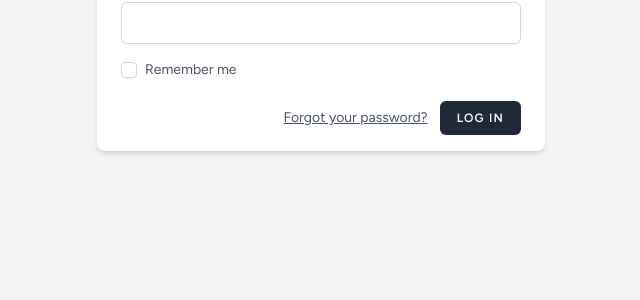
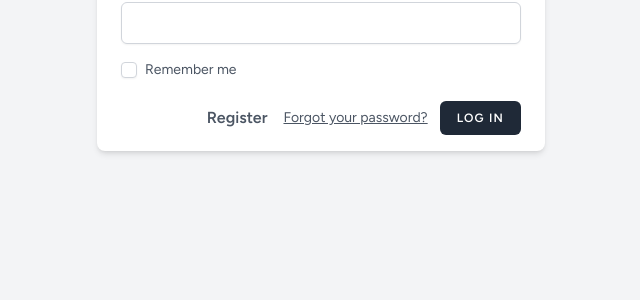
Before and after one commit to Demuniano/Patos_Studios_proy, a Laravel app: page /login in a window 1280 px wide. Shown: the part 417-717 px from the top of the page, without its empty margins (319-959 px from the left). Run offline with Laravel 10, Linux system fonts and the light colour scheme; style sheets or scripts are compiled from the project's sources.

Commit message:
register button added

```diff
--- a/resources/views/auth/login.blade.php
+++ b/resources/views/auth/login.blade.php
@@ -33,8 +33,11 @@
         </div>
 
         <div class="flex items-center justify-end mt-4">
+            @if (Route::has('register'))
+                <a href="{{ route('register') }}" class="ml-4 font-semibold text-gray-600 hover:text-gray-900 dark:text-gray-400 dark:hover:text-white focus:outline focus:outline-2 focus:rounded-sm focus:outline-red-500 ms-4">Register</a>
+            @endif
             @if (Route::has('password.request'))
-                <a class="underline text-sm text-gray-600 dark:text-gray-400 hover:text-gray-900 dark:hover:text-gray-100 rounded-md focus:outline-none focus:ring-2 focus:ring-offset-2 focus:ring-indigo-500 dark:focus:ring-offset-gray-800" href="{{ route('password.request') }}">
+                <a class="underline text-sm text-gray-600 dark:text-gray-400 hover:text-gray-900 dark:hover:text-gray-100 rounded-md focus:outline-none focus:ring-2 focus:ring-offset-2 focus:ring-indigo-500 dark:focus:ring-offset-gray-800 ml-4" href="{{ route('password.request') }}">
                     {{ __('Forgot your password?') }}
                 </a>
             @endif
```
